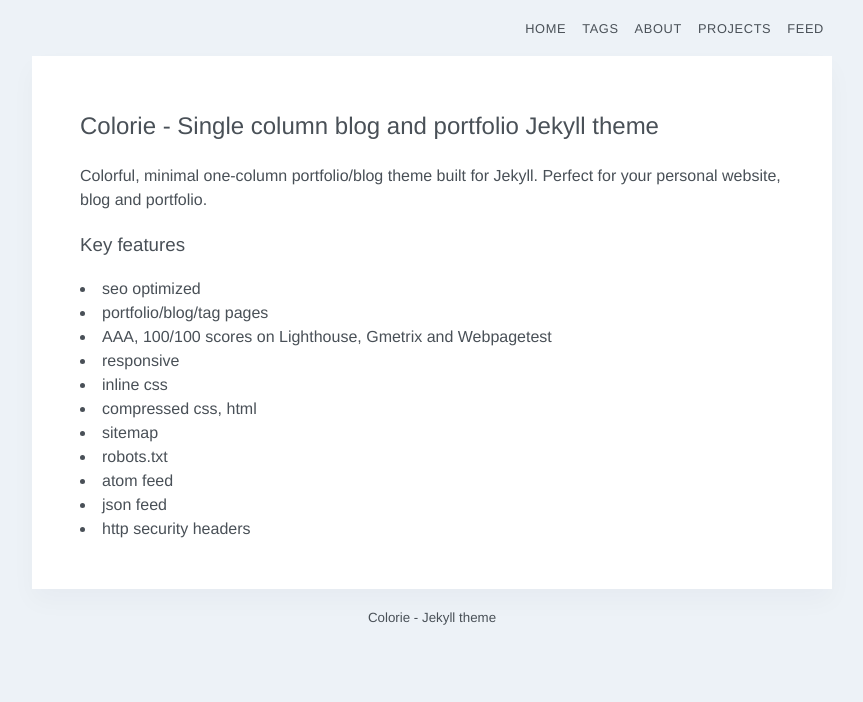
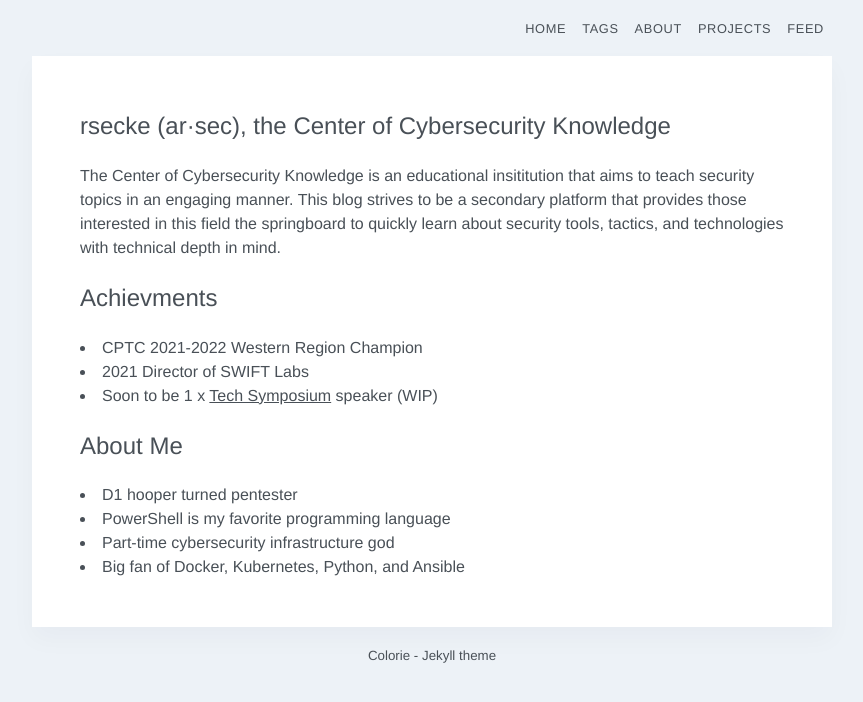
Before and after one commit to rsecke/rsecke.github.io, a Jekyll site: the page built from _pages/about.md, in a window 1280 px wide. Shown: the top 702 px of the page, without its empty margins (208-1071 px from the left). Built offline with Jekyll 4.4.1, drawn with Linux system fonts in a browser that asks for light colours; some web fonts are replaced.

Commit message:
updated about me

```diff
--- a/_pages/about.md
+++ b/_pages/about.md
@@ -3,20 +3,17 @@ layout: page
 title: About
 ---
 
-## Colorie - Single column blog and portfolio Jekyll theme
+## rsecke (ar·sec), the Center of Cybersecurity Knowledge
 
-Colorful, minimal one-column portfolio/blog theme built for Jekyll. Perfect for your personal website, blog and portfolio.
+The Center of Cybersecurity Knowledge is an educational insititution that aims to teach security topics in an engaging manner. This blog strives to be a secondary platform that provides those interested in this field the springboard to quickly learn about security tools, tactics, and technologies with technical depth in mind.
 
-### Key features
+## Achievments
+- CPTC 2021-2022 Western Region Champion
+- 2021 Director of SWIFT Labs
+- Soon to be 1 x [Tech Symposium](https://techsymposium.calpolyswift.org/) speaker (WIP)
 
-- seo optimized
-- portfolio/blog/tag pages
-- AAA, 100/100 scores on Lighthouse, Gmetrix and Webpagetest
-- responsive
-- inline css
-- compressed css, html
-- sitemap
-- robots.txt
-- atom feed
-- json feed
-- http security headers
+## About Me
+- D1 hooper turned pentester
+- PowerShell is my favorite programming language
+- Part-time cybersecurity infrastructure god
+- Big fan of Docker, Kubernetes, Python, and Ansible
```
